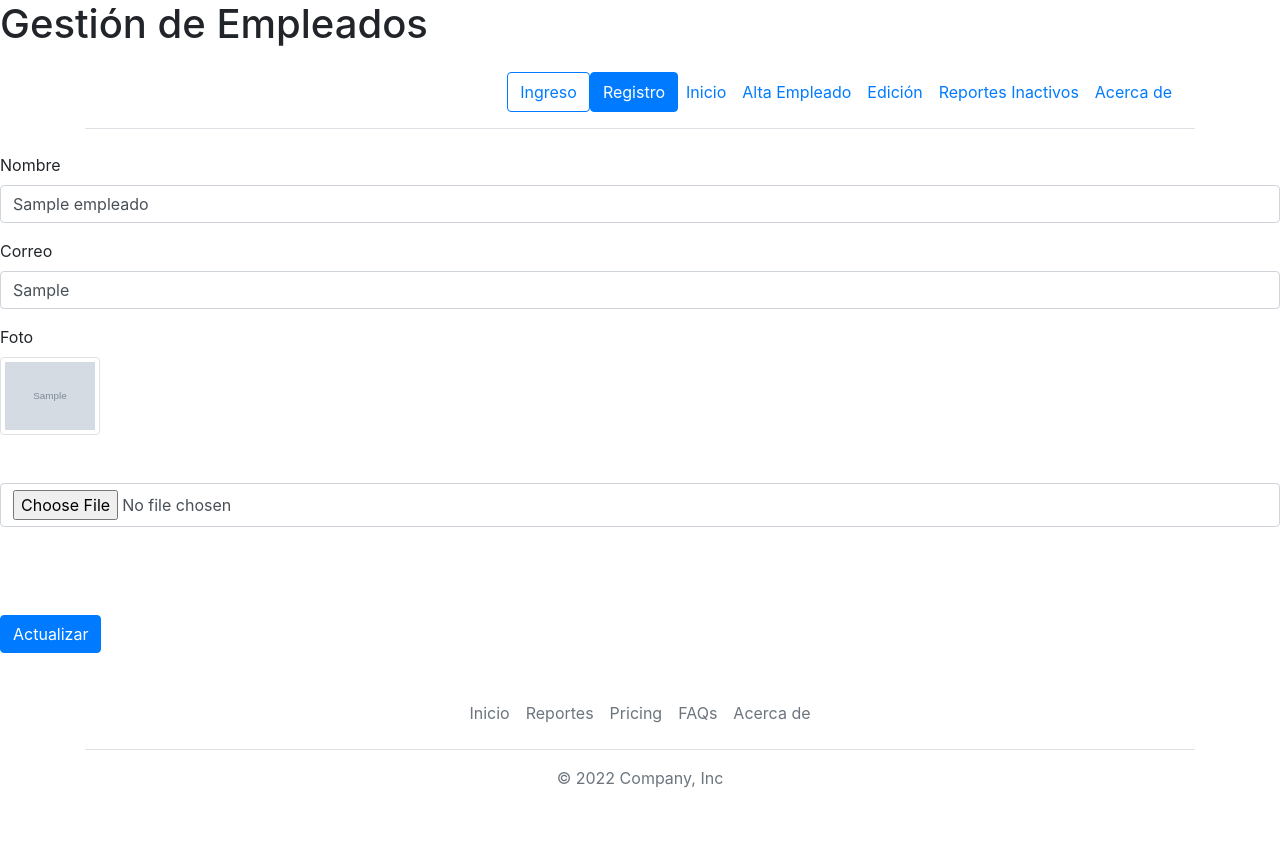
After one commit to LeoJaim/sistema-empleados, a Flask app: page /dup/1 in a window 1280 px wide. The commit adds this page. Run offline with Flask 2, Linux system fonts and the light colour scheme; tables that the repository leaves empty or names only in its code hold one stand-in row (values such as "Sample post"); grey boxes marked "Sample" are stand-in pictures; some libraries are stand-ins or nearby versions.

Commit message:
duplica empleado

```diff
--- a/src/app.py
+++ b/src/app.py
@@ -44,10 +44,21 @@ app.config['UPLOADS']=UPLOADS
 @app.route('/fotousuario/<path:nombreFoto>', methods=['GET'],endpoint='uploads')
 def uploads(nombreFoto):
     return send_from_directory(os.path.join('uploads'), nombreFoto) #os.path.join('uploads')
-@app.route('/<int:ord>', methods=['GET'])
-def index(ord):
+
+@app.route('/', methods=['GET'])
+def index():
     conn=mysql.connect()
     cursor=conn.cursor()
+    sql = "SELECT id,nombre,correo,foto FROM empleados where estado=1 order by id"
+    cursor.execute(sql)
+    return render_template('empleados/index.html', empleados=cursor)
+
+
+@app.route('/<int:ord>', methods=['GET'])
+def index_o(ord):
+    conn=mysql.connect()
+    cursor=conn.cursor()
+    if ord == "": ord == 4
     if ord == 1 :
         sql = "SELECT id,nombre,correo,foto FROM empleados where estado=1 order by nombre,id"
     elif ord == 2:
@@ -88,7 +99,7 @@ def create():
         data = (_nombre,_correo,newNamePhoto,_estado)
         cursor.execute(sql, data)
         conn.commit()
-        return redirect('/')
+        return redirect('/0')
 
 @app.route('/edit/<int:id>')
 def edit(id):
@@ -128,7 +139,7 @@ def update():
             os.remove(os.path.join(app.config['UPLOADS'], row[0][0]))
         cursor.execute("UPDATE empleados SET foto=%s WHERE id=%s", (nuevoNombreFoto, id))
         conn.commit()
-    return redirect('/')
+    return redirect('/0')
 
 @app.route('/delete/<int:id>')
 def delete(id):
@@ -137,8 +148,9 @@ def delete(id):
     sql = "DELETE FROM empleados WHERE id=%s"
     data = (id,)
     #Borro la foto
-    cursor.execute("SELECT foto FROM empleados WHERE id=%s", id)
+    cursor.execute("SELECT foto,estado FROM empleados WHERE id=%s", id)
     row = cursor.fetchall()
+    emp_estado = row[0][1]
     if row[0][0] != "default.jpg":
         try:
             os.remove(os.path.join(app.config['UPLOADS'], row[0][0]))
@@ -148,7 +160,11 @@ def delete(id):
         flash('No tenía foto el empleado')
     cursor.execute(sql, data)
     conn.commit()
-    return redirect('/')
+    if  emp_estado == 1:
+        return redirect('/0')
+    else:
+        return redirect('/ina_emp')
+
 @app.route('/inactive/<int:id>')
 def inactive(id):
     conn=mysql.connect()
@@ -157,7 +173,7 @@ def inactive(id):
     data = (id,)
     cursor.execute(sql, data)
     conn.commit()
-    return redirect('/')
+    return redirect('/0')
 
 @app.route('/ina_emp')
 def inactive_emp():
@@ -180,6 +196,43 @@ def active(id):
     conn.commit()
     return redirect('/ina_emp')
 
+@app.route('/dup/<int:id>')
+def dup(id):
+    conn=mysql.connect()
+    cursor=conn.cursor()
+
+    sql = "SELECT id,nombre,correo,foto FROM empleados WHERE id=%s"
+    data = (id,)
+    cursor.execute(sql, data)
+    empleados = cursor.fetchall()
+    return render_template('empleados/duplica.html', empleados=empleados)
+
+@app.route('/dpl_emp', methods=['POST'])
+def duplica():
+    _nombre = request.form['nombre']
+    _correo = request.form['email']
+    _foto = request.files['foto']
+    _estado = True
+    print(_nombre,_correo,_foto,_estado)
+    #Validaciones
+    if _nombre == "" or _correo == "" or _foto == "":
+        flash('Todos los campos son obligatorios')
+        return redirect(url_for('alta_emp'))
+    else:
+        now = datetime.now()
+        tiempo = now.strftime("%Y%H%M%S")
+        if _foto.filename != '':
+            newNamePhoto = tiempo + _foto.filename
+            _foto.save("src/uploads/" + newNamePhoto)
+        else: newNamePhoto = 'default.jpg'
+        conn=mysql.connect()
+        cursor=conn.cursor()
+        sql = "INSERT INTO empleados (id,nombre,correo,foto,estado) VALUES (NULL,%s,%s,%s,%s)"
+        data = (_nombre,_correo,newNamePhoto,bool(_estado))
+        cursor.execute(sql, data)
+        conn.commit()
+        return redirect('/0')
+
 
 if __name__ == '__main__':
     app.run(debug=True)
--- /dev/null
+++ b/src/templates/empleados/duplica.html
@@ -0,0 +1,31 @@
+{% include 'header.html'%}
+        {% for empleado in empleados %}
+            <form action="/dpl_emp" method="POST" enctype=multipart/form-data>
+                <input type="hidden" name="id" value="{{empleado[0]}}">
+                <div class="form-group">
+                    <label for="nombre">Nombre</label>
+                    <input type="text" class="form-control" id="nombre" name="nombre" value="{{empleado[1]}}">
+                </div>
+                <div class="form-group">
+                    <label for="email">Correo</label>
+                    <input type="email" class="form-control" id="email" name="email" value="{{empleado[2]}}">
+                </div>
+                <div class="form-group">
+                    <label for="foto">Foto</label>
+                    <br>
+                    <img class = "img-thumbnail" width = 100 src = "{{url_for('uploads',nombreFoto = empleado[3])}}" alt="">
+                    <br>
+                    <br>
+                    <br>
+                    <input type="file" class="form-control" id="foto" name="foto" value="{{empleado[3]}}">
+                </div>
+                <div class="form-group">
+                    <!--label for="estado">Estado</label-->
+                    <input type="hidden" class="form-control" id="estado" name="estado" value="{{empleado[4]}}">
+                <br>
+                <br>
+                <br>
+                <input type="submit" class="btn btn-primary" value="Actualizar">
+            </form>
+        {% endfor %}
+{%include 'footer.html'%}
--- a/src/templates/empleados/index.html
+++ b/src/templates/empleados/index.html
@@ -23,7 +23,7 @@
                         <td>
                             <img class="img-thumbnail" width="100" src="{{url_for('uploads',nombreFoto=empleado[3])}}" alt="">
                         </td>
-                        <td><a class = "btn btn-warning" href= "/edit/{{empleado[0]}}">Editar</a>  <a class = "btn btn-danger" href= "/delete/{{empleado[0]}}"> Borrar</a> <a class = "btn btn-secondary" href= "/inactive/{{empleado[0]}}"> Inactiva</a></td>
+                        <td><a class = "btn btn-warning" href= "/edit/{{empleado[0]}}">Editar</a>  <a class = "btn btn-danger" href= "/delete/{{empleado[0]}}"> Borrar</a> <a class = "btn btn-secondary" href= "/inactive/{{empleado[0]}}"> Inactiva</a> <a class = "btn btn-secondary" href= "/dup/{{empleado[0]}}"> Duplica</a></td>
                     </tr>
                     {% endfor %}
                 </tbody>
--- a/src/templates/header.html
+++ b/src/templates/header.html
@@ -18,7 +18,7 @@
           <ul class="nav col-12 col-md-auto mb-2 justify-content-center mb-md-0">
             <button type="button" class="btn btn-outline-primary me-2">Ingreso</button>
             <button type="button" class="btn btn-primary">Registro</button>
-            <li><a href="/0" class="nav-link px-2 link-secondary">Inicio</a></li>
+            <li><a href="/" class="nav-link px-2 link-secondary">Inicio</a></li>
             <li><a href="/alta_emp" class="nav-link px-2 link-dark">Alta Empleado</a></li>
             <li><a href="#" class="nav-link px-2 link-dark">Edición</a></li>
             <li><a href="/ina_emp" class="nav-link px-2 link-dark">Reportes Inactivos</a></li>
```
